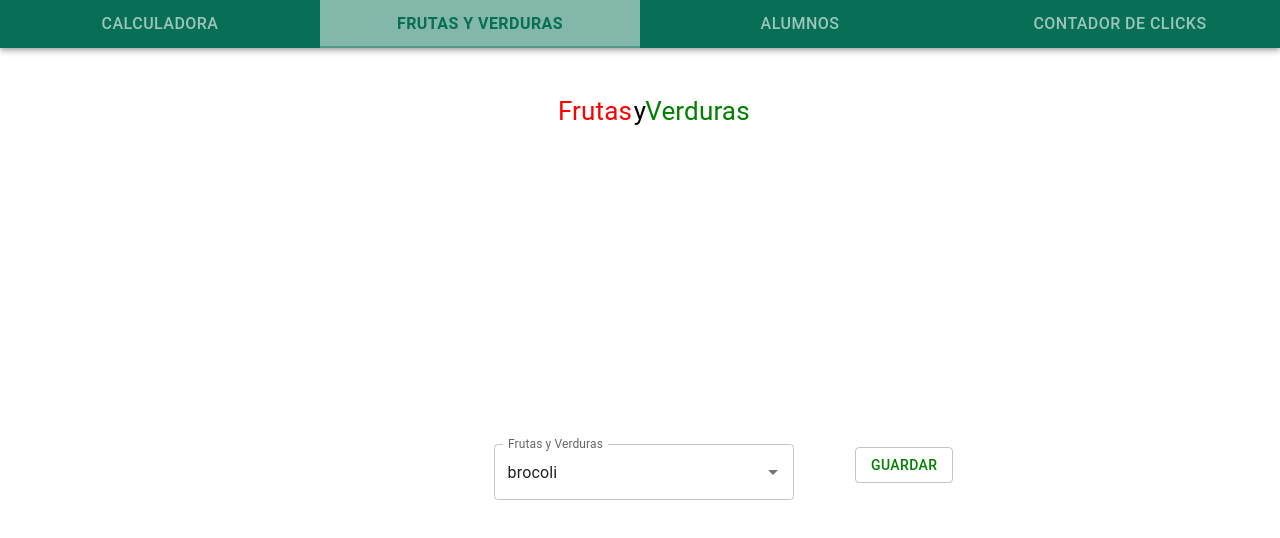
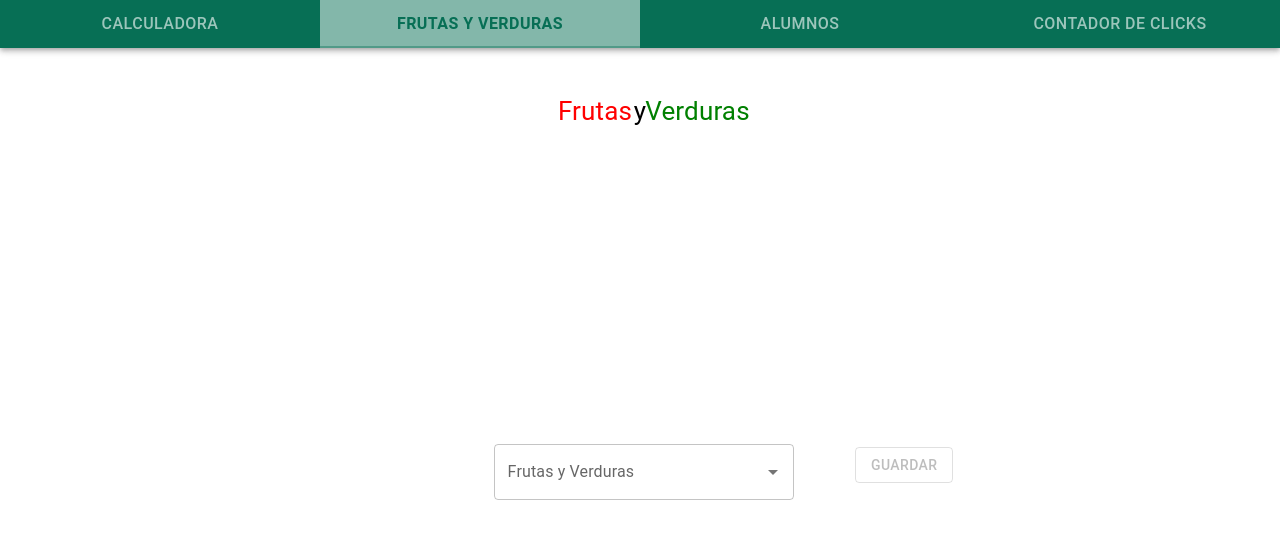
Before and after one commit to DnjProyecto01/Proyecto_01, a React (Create React App) app in the folder my-app/: page / in a window 1280 px wide. Both pictures are taken after a click on the tab "FRUTAS Y VERDURAS". Shown: the top 538 px of the page. Built offline with nearby package versions, Linux system fonts and the light colour scheme; no server answers.

Commit message:
agrego cambios en fyv

```diff
--- a/my-app/src/Frutas-Y-Verduras/FyV.jsx
+++ b/my-app/src/Frutas-Y-Verduras/FyV.jsx
@@ -100,11 +100,15 @@ const useStyles = makeStyles((theme) => ({
 }))
 
 function FyV() {
+  //ESTILOS
+  const classes = useStyles();
 
-  const classes = useStyles();
+  //FUNCION -> Cambiar valor de la variable Frutas y Verduras
   const valorFrutasYVerdurasChange = (event, newValue) => {
-    setFrutasyVerduras(newValue);
+    setFrutasyVerduras(newValue.label);
   };
+
+  //DATOS DE FyV
   const topFrutasYVerduras = [
     { label: 'brocoli'},
     { label: 'banana'},
@@ -112,11 +116,13 @@ function FyV() {
     { label: 'naranja'}
   ]
 
-  const [frutasYVerduras, setFrutasyVerduras] = useState(topFrutasYVerduras[0].label)
+  //VARIABLE DE ESTADO - FRUTAS Y VERDURAS
+  const [frutasYVerduras, setFrutasyVerduras] = useState("")
   console.log("🚀 ~ file: FyV.jsx ~ line 116 ~ FyV ~ frutasYVerduras", frutasYVerduras)
 
   return (
     <div className={classes.app}>
+      {/* TITULO */}
       <div className={classes.titulo}>
         Verduras
       </div>
@@ -126,6 +132,8 @@ function FyV() {
       <div className={classes.titulo3}>
         Frutas
       </div>
+
+      {/* AUTOCOMPLETE Y BUTTON */}
       <div className={classes.caja}>
           <Box sx={{ flexGrow: 1 }}>
             <Grid container spacing={0}>
@@ -133,19 +141,19 @@ function FyV() {
                 <Autocomplete
                   disablePortal
                   id="combo-box-demo"
-                  options={topFrutasYVerduras}
+                  options={topFrutasYVerduras} //LISTA DE OPCIONES
                   sx={{ width: 300 }}
                   renderInput={(params) => <TextField {...params} label="Frutas y Verduras" />}
-                  onChange={valorFrutasYVerdurasChange}
-                  value={frutasYVerduras}
-                  />
+                  onChange={valorFrutasYVerdurasChange} // SE ACTIVA CADA VEZ QUE SE SELECCIONA UNA OPCION
+                  value={frutasYVerduras} // LO QUE MUESTRA EL AUTOCOMPLETE EN EL CAMPO DE TEXTO
+                />
 
               </Grid>
               <Grid item xs={4} md={4}>
                 <Button
                   className={classes.button}
                   variant="outlined"
-                  disabled={(frutasYVerduras.label == '') ? true : false}
+                  disabled={(frutasYVerduras == '') ? true : false} //DESHABILITAR EL BOTON
 
                   /*onClick={sePresionoGuardar} */>
                     GUARDAR
```
